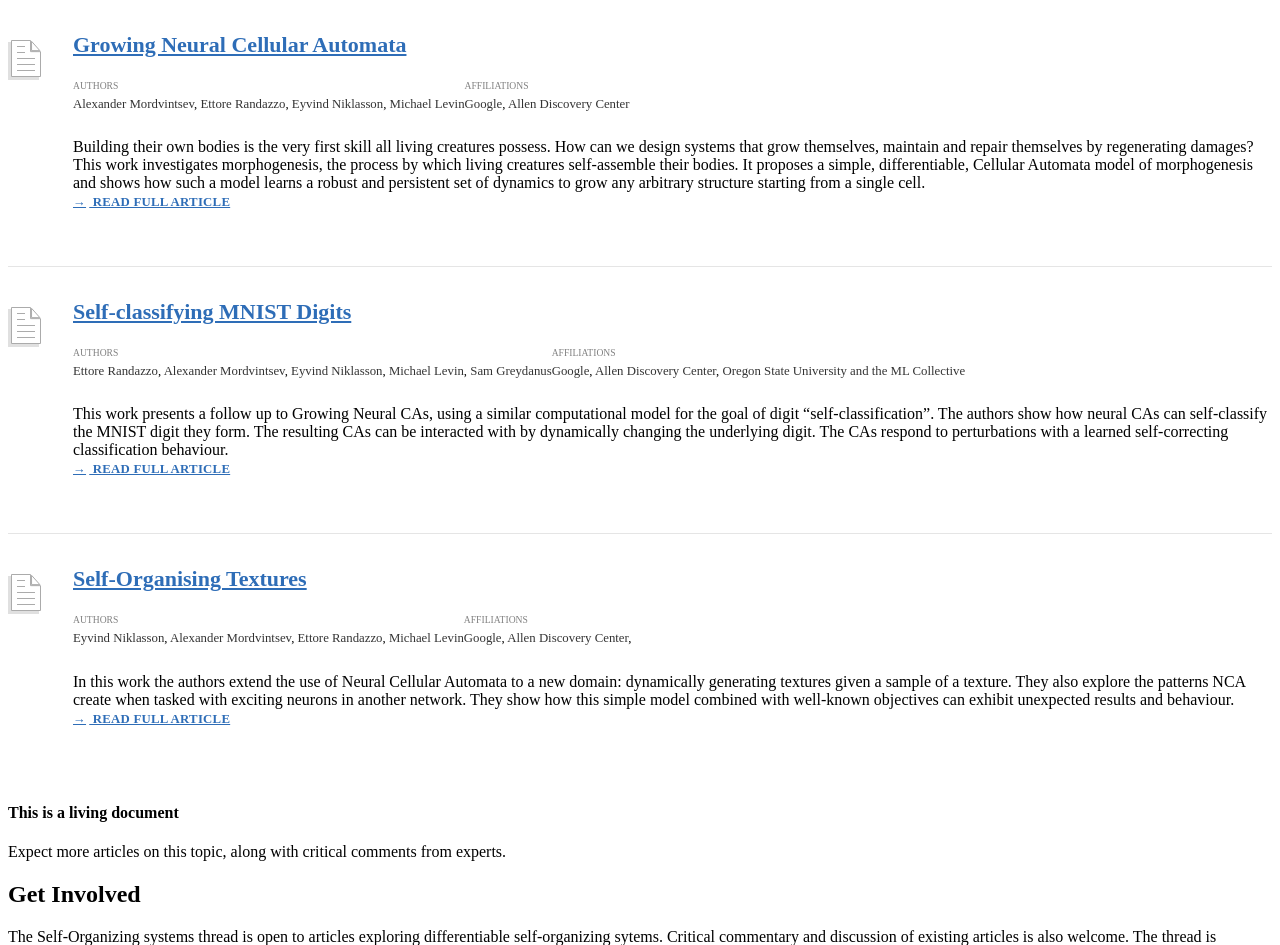
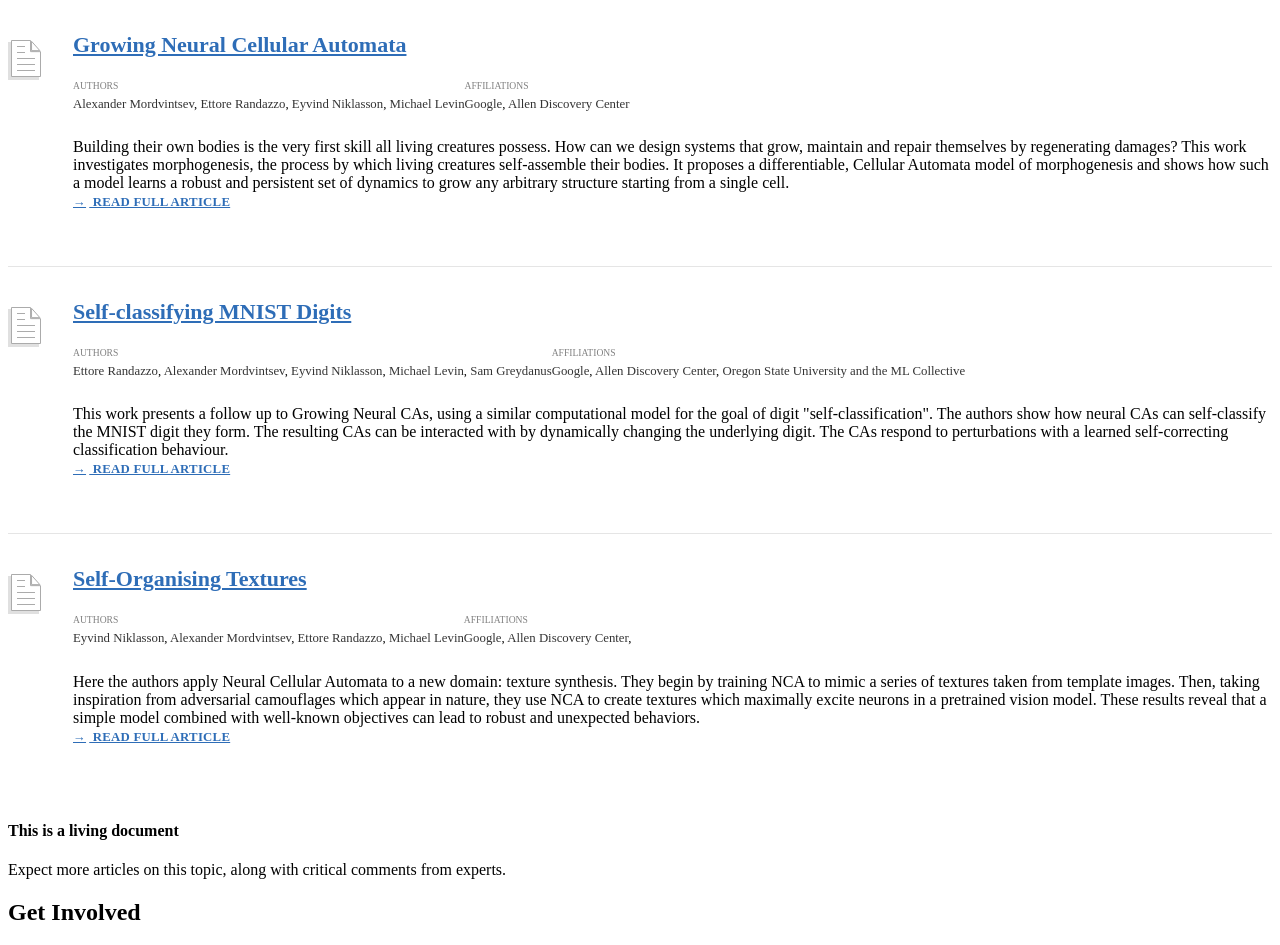
Before and after one commit to distillpub/post--selforg-overview, a Svelte app: page public/index.html in a window 1280 px wide. Shown: the part 340-1285 px from the top of the page. Built offline with nearby package versions, Linux system fonts and the light colour scheme; a script that the page names is missing.

Commit message:
Build latest changes (older text changes and links to textures article)

```diff
--- a/public/index.html
+++ b/public/index.html
@@ -300,7 +300,7 @@ The articles in this thread focus on practical ways of designing self-organizing
                     </div>
                 </header>
                 <p class="summary">
-                Building their own bodies is the very first skill all living creatures possess. How can we design systems that grow themselves, maintain and repair themselves by regenerating damages? This work investigates morphogenesis, the process by which living creatures self-assemble their bodies. It proposes a simple, differentiable, Cellular Automata model of morphogenesis and shows how such a model learns a robust and persistent set of dynamics to grow any arbitrary structure starting from a single cell.
+                Building their own bodies is the very first skill all living creatures possess. How can we design systems that grow, maintain and repair themselves by regenerating damages? This work investigates morphogenesis, the process by which living creatures self-assemble their bodies. It proposes a  differentiable, Cellular Automata model of morphogenesis and shows how such a model learns a robust and persistent set of dynamics to grow any arbitrary structure starting from a single cell.
                     <a class="continue" href="/2020/growing-ca/">
                         Read Full Article
                     </a>
@@ -331,7 +331,7 @@ The articles in this thread focus on practical ways of designing self-organizing
                     </div>
                 </header>
                 <p class="summary">
-                This work presents a follow up to Growing Neural CAs, using a similar computational model for the goal of digit “self-classification”. The authors show how neural CAs can self-classify the MNIST digit they form. The resulting CAs can be interacted with by dynamically changing the underlying digit. The CAs respond to perturbations with a learned self-correcting classification behaviour.
+                This work presents a follow up to Growing Neural CAs, using a similar computational model for the goal of digit "self-classification". The authors show how neural CAs can self-classify the MNIST digit they form. The resulting CAs can be interacted with by dynamically changing the underlying digit. The CAs respond to perturbations with a learned self-correcting classification behaviour.
                     <a class="continue" href="/2020/selforg/mnist/">
                         Read Full Article
                     </a>
@@ -343,7 +343,7 @@ The articles in this thread focus on practical ways of designing self-organizing
                 <div class=icon></div>
                 <header>
                     <h3>
-                        <a href="/selforg/2021/textures">Self-Organising Textures</a>
+                        <a href="/2020/selforg/textures/">Self-Organising Textures</a>
                     </h3>
                     <div class="authors-affiliations grid">
                         <h3>Authors</h3>
@@ -361,8 +361,8 @@ The articles in this thread focus on practical ways of designing self-organizing
                     </div>
                 </header>
                 <p class="summary">
-                  In this work the authors extend the use of Neural Cellular Automata to a new domain: dynamically generating textures given a sample of a texture. They also explore the patterns NCA create when tasked with exciting neurons in another network. They show how this simple model combined with well-known objectives can exhibit unexpected results and behaviour.
-                    <a class="continue" href="/selforg/2021/textures/">
+                Here the authors apply Neural Cellular Automata to a new domain: texture synthesis. They begin by training NCA to mimic a series of textures taken from template images. Then, taking inspiration from adversarial camouflages which appear in nature, they use NCA to create textures which maximally excite neurons in a pretrained vision model. These results reveal that a simple model combined with well-known objectives can lead to robust and unexpected behaviors.
+                    <a class="continue" href="/2020/selforg/textures/">
                         Read Full Article
                     </a>
                 </p>
```
Also changed, not shown: public/index.bundle.js (+1 -1 lines).
